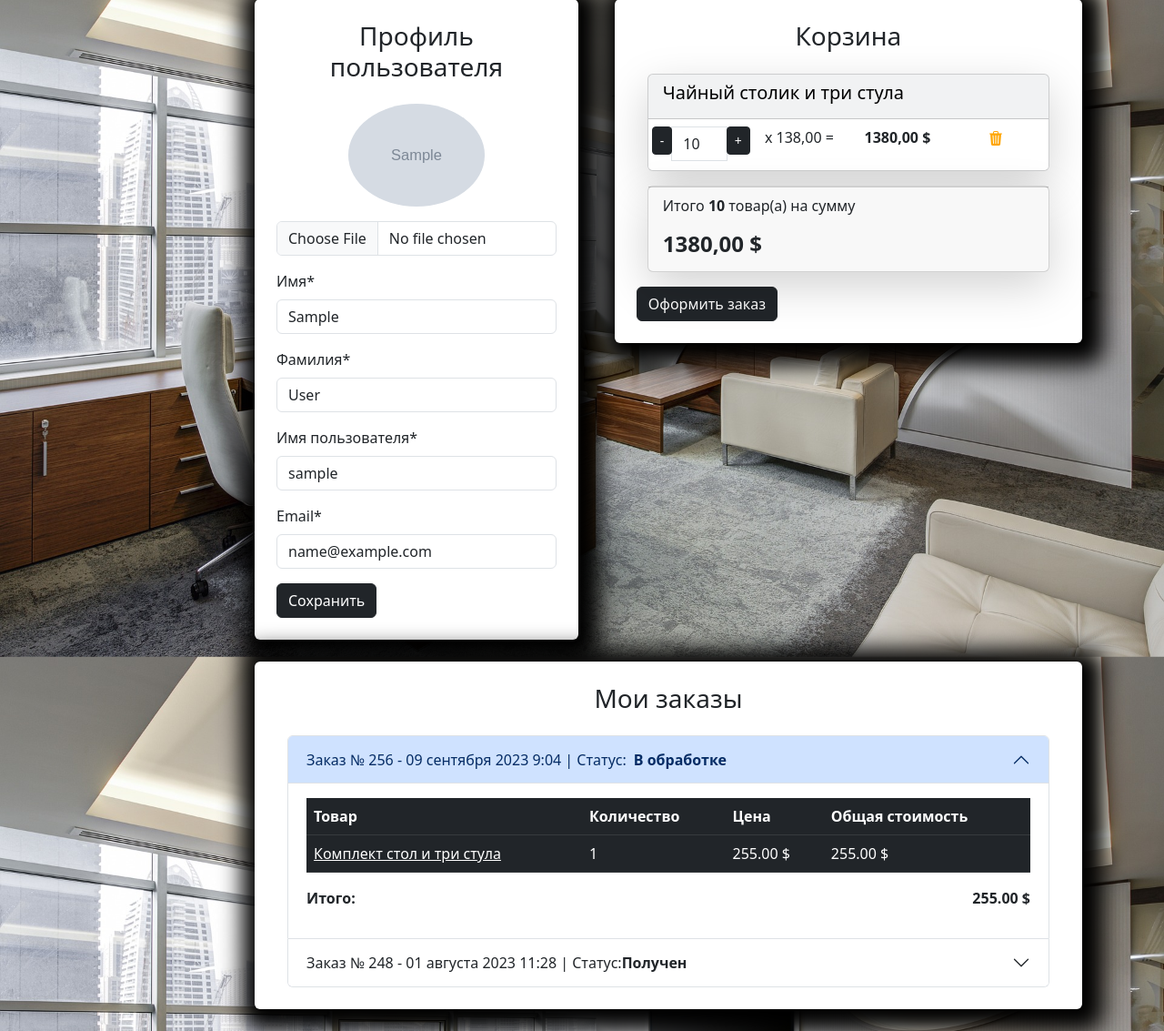
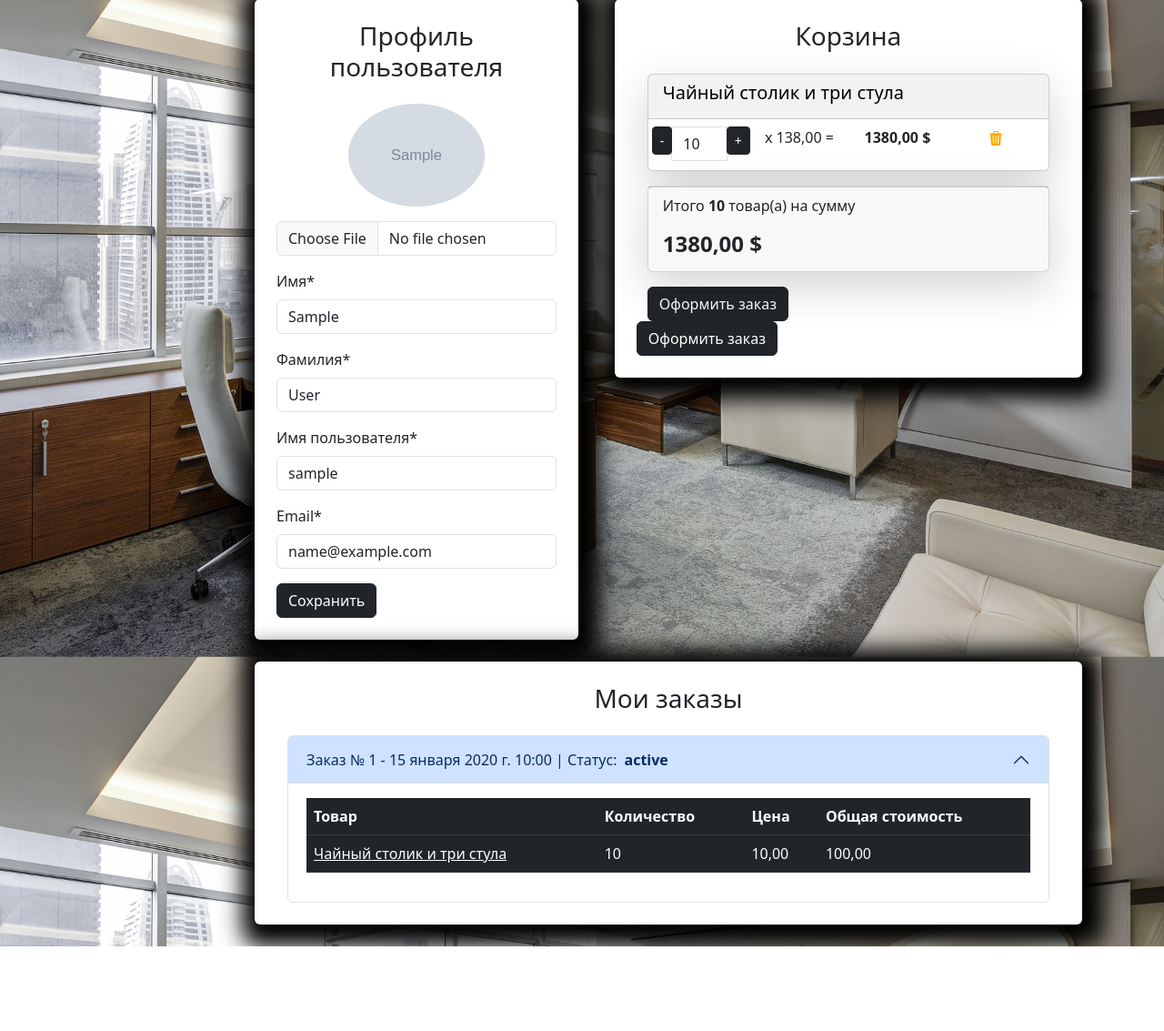
Before and after one commit to Sergey-sply/django-store, a Django app: page /user/profile/ in a window 1280 px wide. Shown: the part 133-1266 px from the top of the page at 91% size. After the commit the page ends 1173 px from the top, so only its background shows below. Run offline with Django 4.2, Linux system fonts and the light colour scheme; a user stored in the database is signed in; data comes from the database, SQL or seed files in the repository; tables that the repository leaves empty hold one stand-in row (values such as "Sample post"); grey boxes marked "Sample" are stand-in pictures; some libraries are stand-ins or nearby versions.

Commit message:
some fix and edits

```diff
--- a/carts/templates/carts/includes/included_cart.html
+++ b/carts/templates/carts/includes/included_cart.html
@@ -50,3 +50,8 @@
         <h4 class="float-left"><strong>{{ carts.total_price }} $</strong></h4>
     </div>
 </div>
+{% if carts and not order %}
+    <a class="btn btn-dark" href="{% url "order:create_order" %}">
+        Оформить заказ
+    </a>
+{% endif %}
--- a/carts/utils.py
+++ b/carts/utils.py
@@ -3,8 +3,8 @@ from carts.models import Cart
 
 def get_user_carts(request):
     if request.user.is_authenticated:
-        return Cart.objects.filter(user=request.user)
+        return Cart.objects.filter(user=request.user).select_related('product')
 
     if not request.session.session_key:
         request.session.create()
-    return Cart.objects.filter(session_key=request.session.session_key)
+    return Cart.objects.filter(session_key=request.session.session_key).select_related('product')
--- a/orders/views.py
+++ b/orders/views.py
@@ -1,4 +1,5 @@
 from django.contrib import messages
+from django.contrib.auth.decorators import login_required
 from django.db import transaction
 from django.forms import ValidationError
 from django.shortcuts import redirect, render
@@ -8,6 +9,7 @@ from orders.forms import CreateOrderForm
 from orders.models import Order, OrderItem
 
 
+@login_required
 def create_order(request):
     if request.method == 'POST':
         form = CreateOrderForm(data=request.POST)
@@ -68,6 +70,7 @@ def create_order(request):
     context = {
         'title': 'Оформление заказа',
         'form': form,
+        'order': True,
     }
 
     return render(request, 'orders/create_order.html', context=context)
--- a/templates/includes/cart_button.html
+++ b/templates/includes/cart_button.html
@@ -27,11 +27,6 @@
                     {% include "carts/includes/included_cart.html" %}
                     <!-- Закончилась разметка корзины -->
                 </div>
-                {% if carts %}
-                    <a class="btn btn-dark" href="{% url "order:create_order" %}">
-                        Оформить заказ
-                    </a>
-                {% endif %}
             </div>
         </div>
     </div>
--- a/users/templates/users/profile.html
+++ b/users/templates/users/profile.html
@@ -92,13 +92,14 @@
                         <!-- Разметка заказов -->
                         <div class="container">
                             <div class="accordion" id="accordionExample">
+                                {% for order in orders %}
                                 <div class="accordion-item">
-                                    <h2 class="accordion-header" id="heading1">
-                                        <button class="accordion-button" type="button" data-bs-toggle="collapse" data-bs-target="#collapse1" aria-expanded="false" aria-controls="collapse1">
-                                            Заказ № 256 - 09 сентября 2023 9:04 | Статус:<strong class="mx-2"> В обработке</strong>
+                                    <h2 class="accordion-header" id="heading{{ order.id }}">
+                                        <button class="accordion-button {% if order != orders.0 %}collapsed{% endif %}" type="button" data-bs-toggle="collapse" data-bs-target="#collapse{{ order.id }}" aria-expanded="false" aria-controls="collapse{{ order.id }}">
+                                            Заказ № {{ order.id }} - {{ order.created_timestamp }} | Статус: <strong class="mx-2">{{order.status}}</strong>
                                         </button>
                                     </h2>
-                                    <div id="collapse1" class="accordion-collapse collapse show" aria-labelledby="heading1" data-bs-parent="#accordionExample">
+                                    <div id="collapse{{ order.id }}" class="accordion-collapse collapse {% if order == orders.0 %}show{% endif %}" aria-labelledby="heading{{ order.id }}" data-bs-parent="#accordionExample">
                                         <div class="accordion-body">
                                             <table class="table table-dark table-hover">
                                                 <thead>
@@ -110,53 +111,20 @@
                                                     </tr>
                                                 </thead>
                                                 <tbody>
+                                                    {% for item in order.orderitem_set.all %}
                                                     <tr>
-                                                        <td><a class="text-white" href="#">Комплект стол и три стула</a></td>
-                                                        <td>1</td>
-                                                        <td>255.00 $</td>
-                                                        <td>255.00 $</td>
-
+                                                        <td><a class="text-white" href="{% url 'products:product' item.product.slug %}">{{ item.product.name }}</a></td>
+                                                        <td>{{ item.quantity }}</td>
+                                                        <td>{{ item.price }}</td>
+                                                        <td>{{ item.products_price }}</td>
                                                     </tr>
-                                                </tbody>
-                                            </table>
-                                            <div class="d-flex justify-content-between">
-                                                <p><strong>Итого:</strong></p>
-                                                <p><strong>255.00 $</strong></p>
-
-                                            </div>
-                                        </div>
-                                    </div>
-                                </div>
-                                <div class="accordion-item">
-                                    <h2 class="accordion-header" id="heading2">
-                                        <button class="accordion-button collapsed" type="button" data-bs-toggle="collapse" data-bs-target="#collapse2" aria-expanded="false" aria-controls="collapse2">
-                                            Заказ № 248 - 01 августа 2023 11:28 | Статус: <strong>Получен</strong>
-                                        </button>
-                                    </h2>
-                                    <div id="collapse2" class="accordion-collapse collapse" aria-labelledby="heading2" data-bs-parent="#accordionExample">
-                                        <div class="accordion-body">
-                                            <table class="table table-dark table-hover">
-                                                <thead>
-                                                    <tr>
-                                                        <th>Товар</th>
-                                                        <th>Количество</th>
-                                                        <th>Цена</th>
-                                                        <th>Общая стоимость</th>
-                                                    </tr>
-                                                </thead>
-                                                <tbody>
-                                                    <tr>
-                                                        <td><a class="text-white" href="#">Стул офисный</a></td>
-                                                        <td>2</td>
-                                                        <td>30.00 $</td>
-                                                        <td>60.00 $</td>
-
-                                                    </tr>
+                                                    {% endfor %}
                                                 </tbody>
                                             </table>
                                         </div>
                                     </div>
                                 </div>
+                                {% endfor %}
                             </div>
                         </div>
                         <!-- Закончилась разметка заказов -->
--- a/users/views.py
+++ b/users/views.py
@@ -1,9 +1,11 @@
 from django.contrib.auth.decorators import login_required
+from django.db.models import Prefetch
 from django.http import HttpResponseRedirect
 from django.shortcuts import redirect, render
 from django.contrib import auth, messages
 from django.urls import reverse
 from carts.models import Cart
+from orders.models import Order, OrderItem
 
 from users.forms import UserLoginForm, UserRegistrationForm, ProfileForm
 
@@ -83,9 +85,19 @@ def profile(request):
     else:
         form = ProfileForm(instance=request.user)
 
+    orders = (
+        Order.objects.filter(user=request.user).prefetch_related(
+            Prefetch(
+                'orderitem_set',
+                queryset=OrderItem.objects.select_related('product'),
+            )
+        ).order_by('-id')
+    )
+
     context = {
         'title': 'Личный кабинет',
         'form': form,
+        'orders': orders,
     }
 
     return render(request, 'users/profile.html', context)
```
